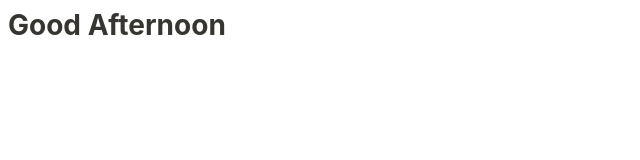
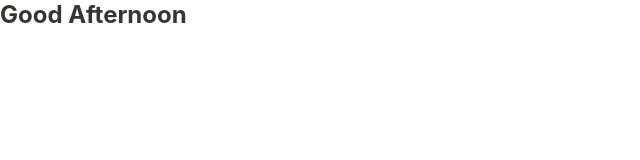
Before and after one commit to axelbellahsen/notion-widget, a plain HTML site: page index.html in a window 1280 px wide. Shown: the whole page, without its empty margins (0-640 px from the left). Drawn offline with Linux system fonts and the light colour scheme.

Commit message:
Update index.html

```diff
--- a/index.html
+++ b/index.html
@@ -2,13 +2,18 @@
 <head>
     <title></title>
     <style>
+
+      *{
+         margin: 0;
+         padding: 0;
+     }
 
      body{
          background: white;
      }
 #lbl {
     font-family: inter, -apple-system, BlinkMacSystemFont, "Segoe UI", Helvetica, "Apple Color Emoji", Arial, sans-serif, "Segoe UI Emoji", "Segoe UI Symbol";
-    font-size: 28;
+    font-size: 24;
     font-weight: bold;
     color: rgb(55, 53, 47);
 }
```
